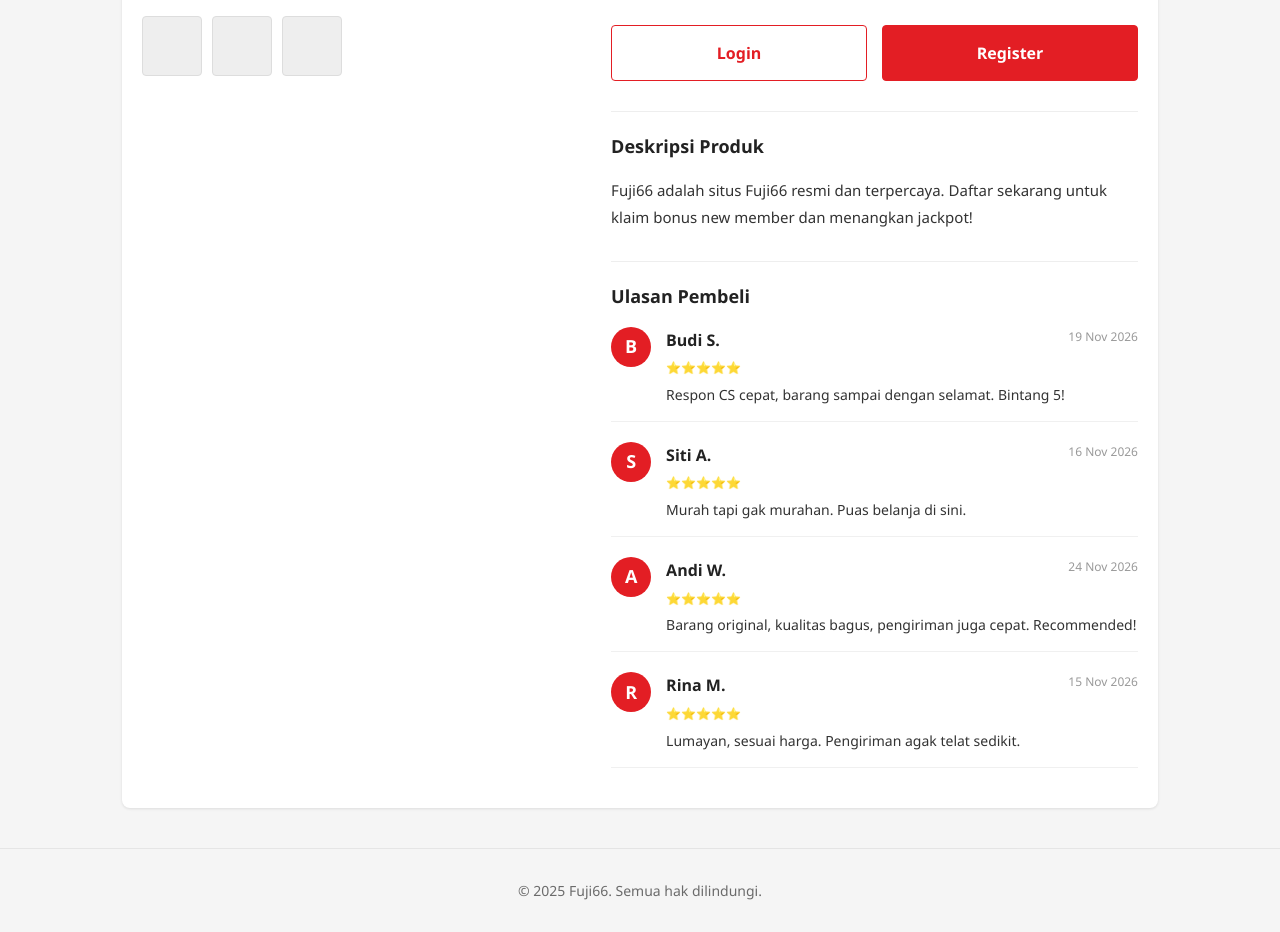
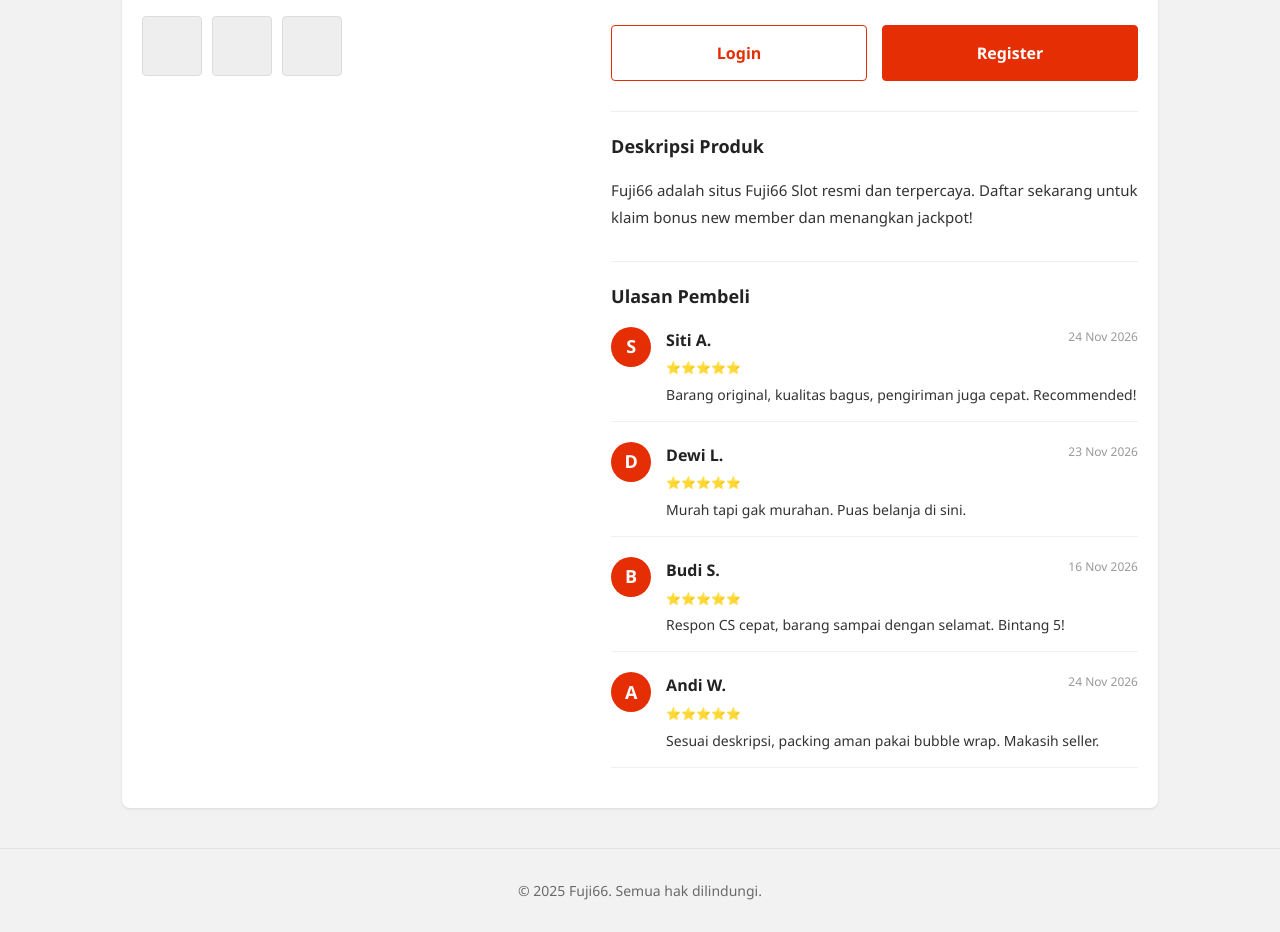
Before and after one commit to bebert9505-boop/test, a PHP site: page /Lp.php in a window 1280 px wide. Shown: the part 482-1414 px from the top of the page. Run offline with PHP 8.4, Linux system fonts and the light colour scheme.

Commit message:
Update Lp.php

```diff
--- a/Lp.php
+++ b/Lp.php
@@ -3,14 +3,14 @@
 <head>
 <meta charset="UTF-8">
 <meta name="viewport" content="width=device-width, initial-scale=1.0">
-<title>Fuji66 | Link Slot Fuji66 Online 24 Jam</title>
-<meta name="description" content="Fuji66 adalah situs Fuji66 resmi dan terpercaya. Daftar sekarang untuk klaim bonus new member dan menangkan jackpot!">
+<title>Daftar Slot Fuji66 Resmi &amp; Winrate Tinggi di Fuji66</title>
+<meta name="description" content="Fuji66 adalah situs Fuji66 Slot resmi dan terpercaya. Daftar sekarang untuk klaim bonus new member dan menangkan jackpot!">
 <meta name="keywords" content="Fuji66, Fuji66 Slot, Fuji66 Daftar, Fuji66 Login, Fuji66">
 <meta name="robots" content="index, follow">
-<meta property="og:title" content="Fuji66 | Link Slot Fuji66 Online 24 Jam">
-<meta property="og:description" content="Fuji66 adalah situs Fuji66 resmi dan terpercaya. Daftar sekarang untuk klaim bonus new member dan menangkan jackpot!">
+<meta property="og:title" content="Daftar Slot Fuji66 Resmi &amp; Winrate Tinggi di Fuji66">
+<meta property="og:description" content="Fuji66 adalah situs Fuji66 Slot resmi dan terpercaya. Daftar sekarang untuk klaim bonus new member dan menangkan jackpot!">
 <meta property="og:type" content="website">
-<link rel="canonical" href="https://www.webtruce.com/services/">
+<link rel="canonical" href="https://wildhoneysundarban.com/public/contactus/">
 <link rel="amphtml" href="https://fuji66.bebert9505.workers.dev/">
 <link rel='dns-prefetch' href='//thumbs.ebaystatic.com'>
 <link rel='dns-prefetch' href='//vi.vipr.ebaydesc.com'>
@@ -27,10 +27,10 @@
   "mainEntity": [
     {
       "@type": "Question",
-      "name": "Bagaimana cara tahu pola slot?",
+      "name": "Apakah proses withdraw lama?",
       "acceptedAnswer": {
         "@type": "Answer",
-        "text": "Anda bisa memantau RTP live dan informasi pola di menu yang tersedia."
+        "text": "Tidak, proses withdraw diproses secara otomatis dan instan 24 jam."
       }
     },
     {
@@ -43,18 +43,18 @@
     },
     {
       "@type": "Question",
-      "name": "Apa itu RTP dalam slot?",
+      "name": "Apakah situs ini aman?",
       "acceptedAnswer": {
         "@type": "Answer",
-        "text": "RTP (Return to Player) adalah persentase rata-rata kemenangan yang dikembalikan ke pemain dalam jangka panjang."
+        "text": "Sangat aman, kami menggunakan sistem enkripsi SSL berlapis."
       }
     },
     {
       "@type": "Question",
-      "name": "Metode pembayaran apa saja yang didukung?",
+      "name": "Apakah ada potongan saat withdraw?",
       "acceptedAnswer": {
         "@type": "Answer",
-        "text": "Kami mendukung transfer bank (BCA, BRI, BNI, Mandiri) dan e-wallet (Dana, OVO, GoPay, LinkAja)."
+        "text": "Tidak ada potongan biaya admin sama sekali."
       }
     }
   ]
@@ -65,9 +65,9 @@
 
 *{margin:0;padding:0;box-sizing:border-box}
 html{scroll-behavior:smooth}
-body{font-family:'Segoe UI',system-ui,sans-serif;background:#f5f5f5;color:#222222;line-height:1.65;-webkit-font-smoothing:antialiased}
+body{font-family:'Segoe UI',system-ui,sans-serif;background:#f2f2f2;color:#222222;line-height:1.65;-webkit-font-smoothing:antialiased}
 img{max-width:100%}
-a{color:#e31e24;text-decoration:none}
+a{color:#e62e04;text-decoration:none}
 .wrap{max-width:1080px;margin:0 auto;padding:0 22px}
 
 /* === ETYS CLONE HEADER STYLE === */
@@ -109,16 +109,16 @@ a{color:#e31e24;text-decoration:none}
 .mp-option-label { width: 100px; color: #666; font-size: 14px; padding-top: 5px; }
 .mp-option-values { flex: 1; display: flex; gap: 10px; flex-wrap: wrap; }
 .mp-variant { border: 1px solid #ccc; background: #fff; padding: 6px 15px; border-radius: 4px; cursor: pointer; font-size: 14px; transition: 0.2s; }
-.mp-variant:hover { border-color: #e31e24; color: #e31e24; }
+.mp-variant:hover { border-color: #e62e04; color: #e62e04; }
 
 .mp-qty { display: flex; border: 1px solid #ccc; border-radius: 4px; width: max-content; }
 .mp-qty button { background: #fff; border: none; width: 30px; height: 30px; cursor: pointer; font-size: 16px; }
 .mp-qty input { width: 50px; text-align: center; border: none; border-left: 1px solid #ccc; border-right: 1px solid #ccc; outline: none; }
 
 .mp-actions { display: flex; gap: 15px; margin-top: 25px; }
-.mp-btn { flex: 1; padding: 14px; border-radius: 4px; font-weight: 700; font-size: 16px; cursor: pointer; text-align: center; border: 1px solid #e31e24; }
-.mp-btn.outline { background: transparent; color: #e31e24; }
-.mp-btn.solid { background: #e31e24; color: #fff; }
+.mp-btn { flex: 1; padding: 14px; border-radius: 4px; font-weight: 700; font-size: 16px; cursor: pointer; text-align: center; border: 1px solid #e62e04; }
+.mp-btn.outline { background: transparent; color: #e62e04; }
+.mp-btn.solid { background: #e62e04; color: #fff; }
 .mp-btn:hover { filter: brightness(0.9); }
 
 .mp-desc-section { margin-top: 30px; padding-top: 20px; border-top: 1px solid #eee; }
@@ -128,7 +128,7 @@ a{color:#e31e24;text-decoration:none}
 .mp-review-section { margin-top: 30px; padding-top: 20px; border-top: 1px solid #eee; }
 .mp-review-section h2 { font-size: 18px; margin-bottom: 15px; }
 .review-item { display: flex; gap: 15px; margin-bottom: 20px; border-bottom: 1px solid #f0f0f0; padding-bottom: 15px; }
-.review-avatar { width: 40px; height: 40px; background: #e31e24; color: #fff; border-radius: 50%; display: flex; align-items: center; justify-content: center; font-weight: bold; font-size: 18px; }
+.review-avatar { width: 40px; height: 40px; background: #e62e04; color: #fff; border-radius: 50%; display: flex; align-items: center; justify-content: center; font-weight: bold; font-size: 18px; }
 .review-content { flex: 1; }
 .review-header { display: flex; justify-content: space-between; margin-bottom: 5px; }
 .review-date { font-size: 12px; color: #999; }
@@ -288,7 +288,7 @@ footer{padding:30px 0;text-align:center;font-size:14px;opacity:.65;border-top:1p
         </div>
 
         <div class="mp-col-right">
-          <h1 class="mp-title">Fuji66 | Link Slot Fuji66 Online 24 Jam</h1>
+          <h1 class="mp-title">Daftar Slot Fuji66 Resmi &amp; Winrate Tinggi di Fuji66</h1>
           <div class="mp-rating">
             <span class="star">★★★★★</span> 4.8 | 1.2RB Terjual
           </div>
@@ -334,33 +334,45 @@ footer{padding:30px 0;text-align:center;font-size:14px;opacity:.65;border-top:1p
 
           <div class="mp-desc-section">
             <h2>Deskripsi Produk</h2>
-            <p>Fuji66 adalah situs Fuji66 resmi dan terpercaya. Daftar sekarang untuk klaim bonus new member dan menangkan jackpot!</p>
+            <p>Fuji66 adalah situs Fuji66 Slot resmi dan terpercaya. Daftar sekarang untuk klaim bonus new member dan menangkan jackpot!</p>
           </div>
 
           <div class="mp-review-section">
             <h2>Ulasan Pembeli</h2>
 
       <div class="review-item">
+        <div class="review-avatar">S</div>
+        <div class="review-content">
+          <div class="review-header">
+            <strong>Siti A.</strong>
+            <span class="review-date">24 Nov 2026</span>
+          </div>
+          <div class="review-stars">⭐⭐⭐⭐⭐</div>
+          <p class="review-text">Barang original, kualitas bagus, pengiriman juga cepat. Recommended!</p>
+        </div>
+      </div>
+
+      <div class="review-item">
+        <div class="review-avatar">D</div>
+        <div class="review-content">
+          <div class="review-header">
+            <strong>Dewi L.</strong>
+            <span class="review-date">23 Nov 2026</span>
+          </div>
+          <div class="review-stars">⭐⭐⭐⭐⭐</div>
+          <p class="review-text">Murah tapi gak murahan. Puas belanja di sini.</p>
+        </div>
+      </div>
+
+      <div class="review-item">
         <div class="review-avatar">B</div>
         <div class="review-content">
           <div class="review-header">
             <strong>Budi S.</strong>
-            <span class="review-date">19 Nov 2026</span>
+            <span class="review-date">16 Nov 2026</span>
           </div>
           <div class="review-stars">⭐⭐⭐⭐⭐</div>
           <p class="review-text">Respon CS cepat, barang sampai dengan selamat. Bintang 5!</p>
-        </div>
-      </div>
-
-      <div class="review-item">
-        <div class="review-avatar">S</div>
-        <div class="review-content">
-          <div class="review-header">
-            <strong>Siti A.</strong>
-            <span class="review-date">16 Nov 2026</span>
-          </div>
-          <div class="review-stars">⭐⭐⭐⭐⭐</div>
-          <p class="review-text">Murah tapi gak murahan. Puas belanja di sini.</p>
         </div>
       </div>
 
@@ -372,19 +384,7 @@ footer{padding:30px 0;text-align:center;font-size:14px;opacity:.65;border-top:1p
             <span class="review-date">24 Nov 2026</span>
           </div>
           <div class="review-stars">⭐⭐⭐⭐⭐</div>
-          <p class="review-text">Barang original, kualitas bagus, pengiriman juga cepat. Recommended!</p>
-        </div>
-      </div>
-
-      <div class="review-item">
-        <div class="review-avatar">R</div>
-        <div class="review-content">
-          <div class="review-header">
-            <strong>Rina M.</strong>
-            <span class="review-date">15 Nov 2026</span>
-          </div>
-          <div class="review-stars">⭐⭐⭐⭐⭐</div>
-          <p class="review-text">Lumayan, sesuai harga. Pengiriman agak telat sedikit.</p>
+          <p class="review-text">Sesuai deskripsi, packing aman pakai bubble wrap. Makasih seller.</p>
         </div>
       </div>
 
```
Also changed, not shown: other parts of Lp.php (+16 -16 lines).
